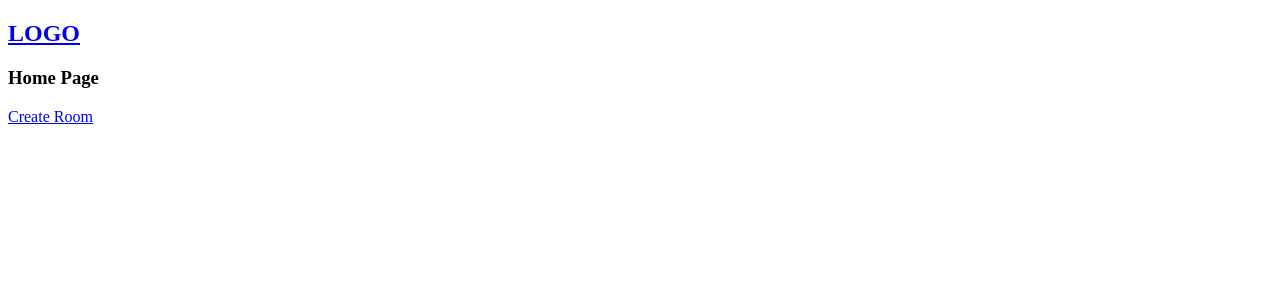
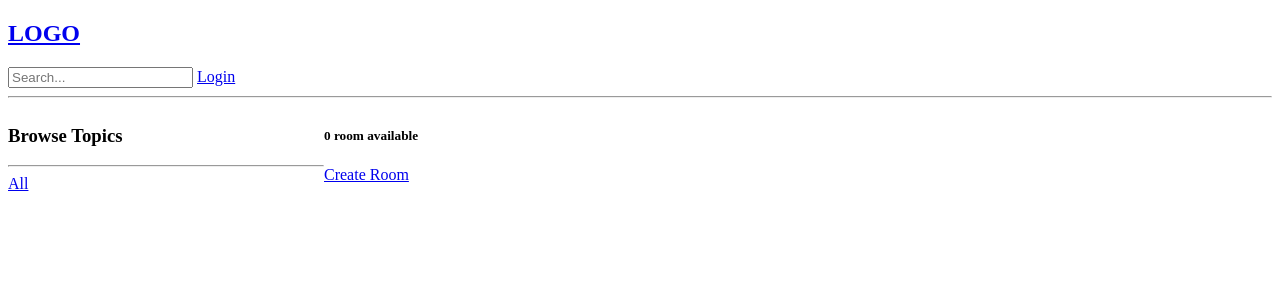
Before and after one commit to Naren-03/Chatting-Webapp, a Django app: page / in a window 1280 px wide. Shown: the top 300 px of the page. Run offline with Django 4.2, Linux system fonts and the light colour scheme; data that the repository does not hold is empty.

Commit message:
Django Learning :- Authenticaton User

```diff
--- a/app/templates/app/home.html
+++ b/app/templates/app/home.html
@@ -1,25 +1,62 @@
-{% extends 'main.html' %}
+{% extends 'main.html' %} {% block content %}
 
-{% block content %}
+<style>
 
-<h3>Home Page</h3>
+    .home-container{
+        display: grid;
+        grid-template-columns: 1fr 3fr;
+    }
+</style>
+
+
+
+<div class="home-container">
+
+    <div>
+        <h3> Browse Topics</h3>
+        <hr>
+        <div>
+            <a href="{%url 'home'%}" >All</a>
+        </div>
+
+        {%for topic in topics%}
+        <div>
+            <a href="{%url 'home'%}?q={{topic.name}}" >{{topic.name}}</a>
+        </div>
+        {% endfor %}
+
+    </div>
+
 
     <div>
 
-    <a href = "{%url 'create-room'%}"> Create Room </a>
+        <h5> {{room_count}} room available</h5>
+        <a href="{%url 'create-room'%}"> Create Room </a>
 
         <div>
           {% for i in rooms %}
-           {% comment %} <h4> {{i.id}} -- <a href="/room/{{i.id}}/"> {{i.name}} </a></h4>
+          {% comment %}
+          <h4>{{i.id}} <a href="/room/{{i.id}}/"> {{i.name}} </a></h4>   Rather then using Url we can use name of that url {% endcomment%}
 
-           Rather then using Url we can use name of that url  {% endcomment %}
+
+          {% if request.user == i.host %}
+
+          <a href="{%url 'update-room' i.id%}"> <input type="submit" value="edit"/></a>
+          <a href="{%url 'delete-room' i.id%}"> <input type="submit" value="delete"/></a>
+
+          {% endif %}
 
           <span> @{{i.host.username}} </span>
-           <h4> {{i.id}} -- <a href="{%url 'room' i.id%}"> {{i.name}} </a></h4>
+          <h4>{{i.id}} -- <a href="{%url 'room' i.id%}"> {{i.name}} </a></h4>
           <small> {{i.topic.name}} </small>
-            <hr>
+          <hr />
           {% endfor %}
         </div>
     </div>
 
+
+
+
+</div>
+
 {% endblock content %}
--- a/app/templates/app/room.html
+++ b/app/templates/app/room.html
@@ -3,4 +3,6 @@
 {% block content %}
 
 <h3>{{room.name}}</h3>
+
+
 {% endblock content %}
--- a/app/urls.py
+++ b/app/urls.py
@@ -4,7 +4,11 @@ from . import views
 
 
 urlpatterns = [
+    path('login',views.loginpage,name='login'),
+    path('logout',views.logoutpage,name='logout'),
     path('',views.home,name='home'),
     path('room/<str:pk>/',views.room,name='room'),
     path('create-room',views.create_room,name='create-room'),
+    path('update-room/<str:pk>/',views.update_room,name='update-room'),
+    path('delete-room/<str:pk>/',views.delete_room,name='delete-room'),
 ]
--- a/app/views.py
+++ b/app/views.py
@@ -1,6 +1,12 @@
 from django.shortcuts import render,redirect
-from .models import Room
+from .models import Room,Topic
+from django.http import HttpResponse
 from .forms import RoomForm
+from django.contrib.auth.models import User
+from django.contrib.auth import authenticate,login,logout
+from django.db.models import Q
+from django.contrib.auth.decorators import login_required
+from django.contrib import messages
 # Create your views here.
 
 # rooms = [
@@ -10,9 +16,47 @@ from .forms import RoomForm
 # ]
 
 
+def loginpage(request):
+    context = {}
+
+    if request.method == 'POST':
+        username = request.POST.get('username')
+        password = request.POST.get('password')
+
+        try:
+            user = User.objects.get(username=username)
+        except:
+            messages.error(request,'username not exist')
+
+        auth_user = authenticate(request,username=username,password=password)
+
+        if auth_user is not None:
+            login(request,auth_user)
+            return redirect('home')
+        else:
+            messages.info(request,'Username OR Password not exist')
+
+    return render(request,'app/login_register.html',context)
+
+def logoutpage(request):
+    logout(request)
+    return redirect('home')
+
+
 def home(request):
-    rooms = Room.objects.all()
-    params = {'rooms':rooms}
+
+    # Filtering the data
+    q = request.GET.get('q') if request.GET.get('q') != None else ''
+    rooms = Room.objects.filter(
+                            Q(topic__name__icontains=q) |
+                            # Q(name__icontains = q) |
+                            Q(description__icontains = q) |
+                            Q(host__username__icontains = q)
+                            )
+
+    topic = Topic.objects.all()
+    room_count = rooms.count()
+    params = {'rooms':rooms,'topics':topic,'room_count':room_count}
     # print(params)
     return render(request,'app/home.html',params)
 
@@ -22,6 +66,7 @@ def room(request,pk):
     return render(request,'app/room.html',params)
 
 
+@login_required(login_url='login')
 def create_room(request):
 
     form = RoomForm()
@@ -29,7 +74,41 @@ def create_room(request):
     if request.method == 'POST':
         form = RoomForm(request.POST) #passing data to Form to store in Database
         # print(request.POST) Show data in Dict form
-        form.save()
-        return redirect('home')
+        if form.is_valid():
+            form.save()
+            return redirect('home')
     params  = {'form':form}
     return render(request,'app/room_form.html',params)
+
+@login_required(login_url='login')
+def update_room(request,pk):
+    room = Room.objects.get(id = pk)
+    form = RoomForm(instance=room)
+
+    if request.user != room.host:
+        return HttpResponse('You are not Allowed')
+
+    if request.method == 'POST':
+        form = RoomForm(request.POST,instance=room)
+
+        if form.is_valid():
+            form.save()
+            return redirect('home')
+
+    params = {'form':form}
+    return render(request,'app/room_form.html',params)
+
+
+@login_required(login_url='login')
+def delete_room(request,pk):
+    room = Room.objects.get(id = pk)
+
+    if request.user != room.host:
+        return HttpResponse('You are not Allowed')
+
+    if request.method == "POST":
+        room.delete()
+        return redirect('home')
+
+    params = {'obj':room}
+    return render(request,'app/delete_room.html',params)
--- a/templates/main.html
+++ b/templates/main.html
@@ -1,16 +1,30 @@
 <!DOCTYPE html>
 <html lang="en">
-<head>
-    <meta charset="UTF-8">
-    <meta name="viewport" content="width=device-width, initial-scale=1.0">
+  <head>
+    <meta charset="UTF-8" />
+    <meta name="viewport" content="width=device-width, initial-scale=1.0" />
     <title>Document</title>
-</head>
-<body>
+  </head>
+  <body>
+
+
     {%include 'navbar.html'%}
+
+    {%for message in messages%}
+
+    {% if message.tags == 'error' %}
+        {{message}}
+    {%endif%}
+
+
+    {% if message.tags == 'info' %}
+        {{message}}
+    {% endif %}
+
+    {%endfor%}
 
     {%block content%}
 
-
     {% endblock %}
-</body>
+  </body>
 </html>
--- a/templates/navbar.html
+++ b/templates/navbar.html
@@ -1,13 +1,23 @@
-<!DOCTYPE html>
-<html lang="en">
-<head>
-    <meta charset="UTF-8">
-    <meta name="viewport" content="width=device-width, initial-scale=1.0">
-    <title>Document</title>
-</head>
-<body>
     <a href="/">
         <h2> LOGO </h2>
     </a>
-</body>
-</html>
+
+    <form method='GET' action = "{% url 'home' %}">
+
+        <input type="text" name="q" placeholder="Search..."/>
+
+
+        {%if request.user.is_authenticated%}
+
+        <a href = "{%url 'logout'%}"> Logout </a>
+        {% else %}
+
+        <a href = "{%url 'login'%}"> Login </a>
+
+        {% endif %}
+
+
+
+    </form>
+
+    <hr>
```
Also changed, not shown: app/templates/app/delete_room.html (added, +16 -0 lines), app/templates/app/login_register.html (added, +16 -0 lines). Lines whose indentation alone changed are shown as unchanged.
